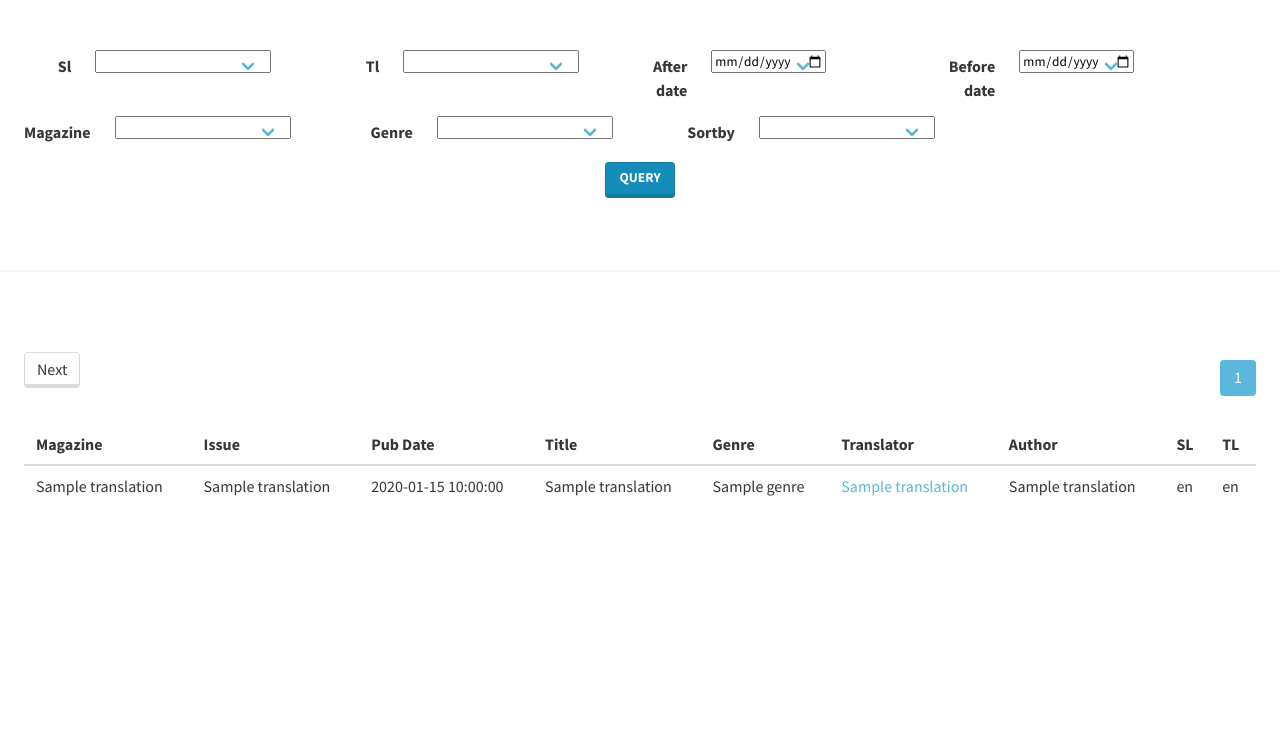
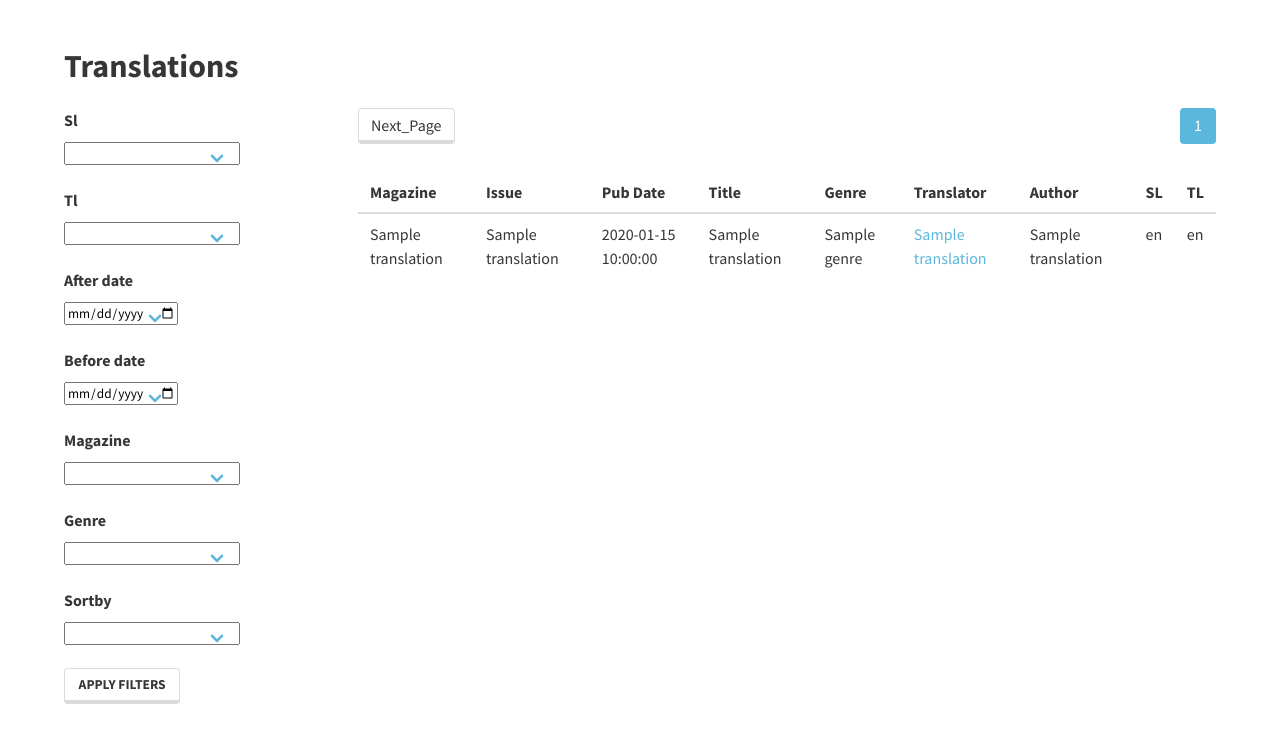
Before and after one commit to cwulfman/spatreme, a FastAPI app: template templates/translations.html in a window 1280 px wide. Shown: the part 57-809 px from the top of the page. Before the commit the page ends 553 px from the top, so only its background shows below. Run offline with FastAPI, Linux system fonts and the light colour scheme; the template is opened without the code that fills it: most values are stand-ins (such as "Sample title", 1, 10 or a date in 2020); form fields are guessed from the names that the template uses; parts of the project's set-up code (start-up, migrations or seed data) failed here and were passed over.

Commit message:
Two-column format for Translations page

```diff
--- a/templates/translations.html
+++ b/templates/translations.html
@@ -4,112 +4,89 @@ sl={{form.sl.data}}&amp;tl={{form.tl.data}}&amp;genre={{form.genre.data}}&amp;af
 {%- endmacro %}
 
 {% block content %}
-<div class="content">
-  <section class="section">
+<div class="section">
+  <div class="container">
+    <h1 class="title">Translations</h1>
+
+    <div class="columns">
+      <div class="column is-one-quarter">
+
         <form method="POST" action="">
           {{ form.csrf_token }}
 
-    <div class="field is-horizontal">
-      <div class="field-label is-normal">
+          <div class="field">
             <label class="label">{{ form.sl.label }}</label>
-      </div>
-      <div class="field-body">
-        <div class="field is-narrow">
             <div class="control">
               <div class="select is-narrow">
                 {{ form.sl }}
               </div>
             </div>
           </div>
-      </div>
-      <div class="field-label is-normal">
+
+          <div class="field">
             <label class="label">{{ form.tl.label }}</label>
-      </div>
-      <div class="field-body">
-        <div class="field is-narrow">
             <div class="control">
               <div class="select is-narrow">
                 {{ form.tl }}
               </div>
             </div>
           </div>
-      </div>
-      <div class="field-label is-normal">
+
+          <div class="field">
             <label class="label">{{ form.after_date.label }}</label>
-      </div>
-      <div class="field-body">
-        <div class="field is-narrow">
             <div class="control">
               <div class="select is-narrow">
                 {{ form.after_date }}
               </div>
             </div>
           </div>
-      </div>
-      <div class="field-label is-normal">
+
+          <div class="field">
             <label class="label">{{ form.before_date.label }}</label>
-      </div>
-      <div class="field-body">
-        <div class="field is-narrow">
             <div class="control">
               <div class="select is-narrow">
                 {{ form.before_date }}
               </div>
             </div>
           </div>
-      </div>
-    </div>
 
-    <div class="field is-horizontal">
-      <div class="field-label is-normal">
+
+          <div class="field">
             <label class="label">{{ form.magazine.label }}</label>
-      </div>
-      <div class="field-body">
-        <div class="field is-narrow">
             <div class="control">
               <div class="select is-narrow">
                 {{ form.magazine }}
               </div>
             </div>
           </div>
-      </div>
-      <div class="field-label is-normal">
+
+          <div class="field">
             <label class="label">{{ form.genre.label }}</label>
-      </div>
-      <div class="field-body">
-        <div class="field is-narrow">
             <div class="control">
               <div class="select is-narrow">
                 {{ form.genre }}
               </div>
             </div>
           </div>
-      </div>
-      <div class="field-label is-normal">
+
+          <div class="field">
             <label class="label">{{ form.sortby.label }}</label>
-      </div>
-      <div class="field-body">
-        <div class="field is-narrow">
             <div class="control">
               <div class="select is-narrow">
                 {{ form.sortby }}
               </div>
             </div>
           </div>
-      </div>
-      <div class="field-body"></div>
-    </div>
 
-    <div class="field is-grouped is-grouped-centered">
+          <div class="field">
             <div class="control">
-        <button class="button is-primary mb-2">Query</button>
+              <input class="button" type="submit" value="Apply Filters">
             </div>
           </div>
         </form>
-  </section>
-  <hr />
-  <section class="section">
+      </div> <!-- column -->
 
+      <div class="column is-three-quarters">
         <nav class="pagination is-right" role="navigation" aria-label="pagination">
           {% if prev_page %}
           <a class="pagination-previous" href="translations?page={{ prev_page }}&amp;page_size={{page_size}}">
@@ -118,7 +95,7 @@ sl={{form.sl.data}}&amp;tl={{form.tl.data}}&amp;genre={{form.genre.data}}&amp;af
           {% endif %}
           {% if next_page %}
           <a class="pagination-next" href="translations?{{prev()}}&amp;page={{ next_page }}&amp;page_size={{page_size}}">
-            Next
+            Next_Page
           </a>
           {% endif %}
           <ul class="pagination-list">
@@ -126,7 +103,7 @@ sl={{form.sl.data}}&amp;tl={{form.tl.data}}&amp;genre={{form.genre.data}}&amp;af
           </ul>
         </nav>
 
-    <table class="table">
+        <table class="table" summary="table of translations">
           <thead>
             <tr>
               <th>Magazine</th>
@@ -156,6 +133,8 @@ sl={{form.sl.data}}&amp;tl={{form.tl.data}}&amp;genre={{form.genre.data}}&amp;af
             {% endfor %}
           </tbody>
         </table>
-  </section>
-  </div>
+      </div> <!-- column -->
+    </div>   <!-- columns -->
+  </div>     <!-- container -->
+</div>       <!-- section -->
 {% endblock %}
```
Also changed, not shown: templates/translators.html (+7 -7 lines). Lines whose indentation alone changed are shown as unchanged.
